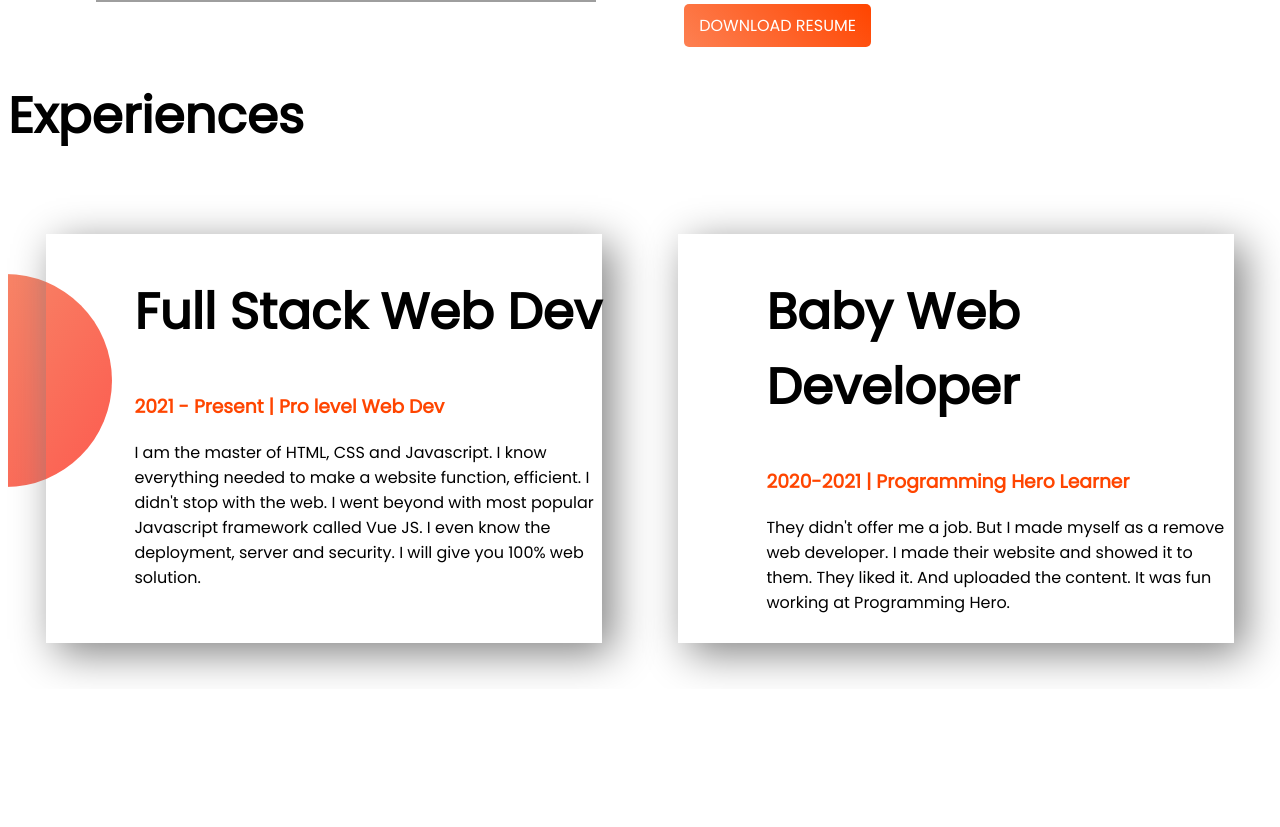
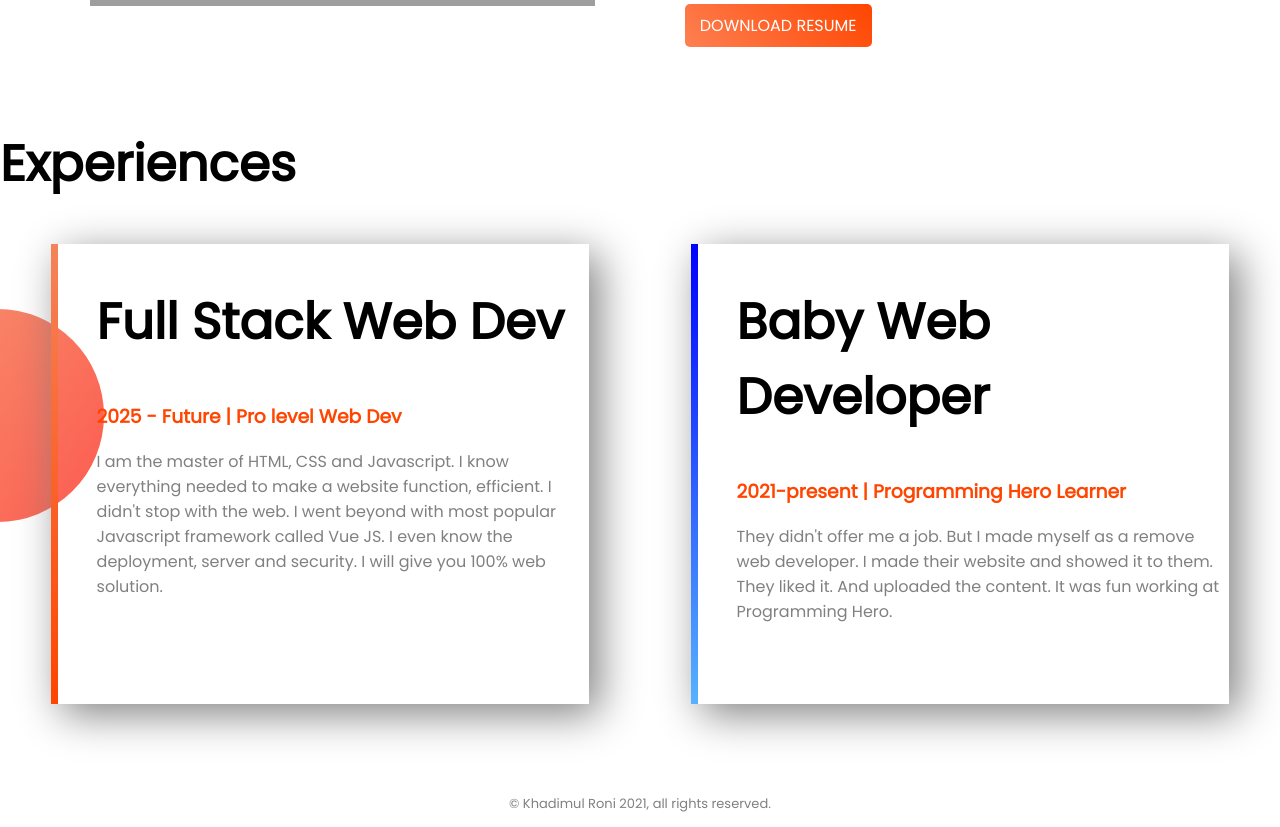
Before and after one commit to KhadimulRoni/portfolio-website, a plain HTML site: page index.html in a window 1280 px wide. Shown: the part 927-1754 px from the top of the page. Before the commit the page ends 1616 px from the top, so only its background shows below. Drawn offline with Linux system fonts and the light colour scheme; grey boxes are pictures that could not be loaded.

Commit message:
footer added

```diff
--- a/index.html
+++ b/index.html
@@ -38,18 +38,19 @@
     <section class="experiance">
         <h1>Experiences</h1>
         <div class="flexible-container">
-            <div id="Stack" class="web-dev">
+            <div id="stack" class="web-dev">
                 <h1>Full Stack Web Dev</h1>
-                <h3><span>2021 - Present | Pro level Web Dev</span></h3>
+                <h3><span>2025 - Future | Pro level Web Dev</span></h3>
                 <p>I am the master of HTML, CSS and Javascript. I know everything needed to make a website function, efficient. I didn't stop with the web. I went beyond with most popular Javascript framework called Vue JS. I even know the deployment, server and security. I will give you 100% web solution.</p>
             </div>
-            <div id="Baby" class="web-dev">
+            <div id="baby" class="web-dev">
                 <h1>Baby Web Developer</h1>
-                <h3><span>2020-2021 | Programming Hero Learner</span></h3>
+                <h3><span>2021-present | Programming Hero Learner</span></h3>
                 <p>They didn't offer me a job. But I made myself as a remove web developer. I made their website and showed it to them. They liked it. And uploaded the content. It was fun working at Programming Hero.</p>
             </div>
 
         </div>
     </section>
+    <footer><p>© Khadimul Roni 2021, all rights reserved.</p></footer>
 </body>
 </html>
--- a/style.css
+++ b/style.css
@@ -1,4 +1,5 @@
 body{
+    margin: 0;
     font-family: 'Poppins', sans-serif;
     background-image: url(top-banner.png);
     background-repeat: no-repeat;
@@ -19,6 +20,9 @@ span{
 }
 h2{
     font-size: 40px;
+}
+p{
+    color: gray;
 }
 .link-button{
     text-decoration: none;
@@ -51,13 +55,29 @@ h2{
     background-image: url(exp-bg.png);
     background-repeat: no-repeat;
     background-position: left;
+    margin: 7% 0;
 }
 .web-dev{
     width: 50%;
-    padding-left: 7%;
+    padding-left: 3%;
+    padding-bottom: 5%;
     box-shadow: 10px 10px 40px gray;
-    margin: 3%;
+    margin-left: 4%;
+    margin-right: 4%;
 }
-#Stack{
-    padding-bottom: 3%;
+#baby{
+    border-left: 7px solid;
+    border-image: linear-gradient(blue,rgb(86, 179, 255));
+    border-image-slice: 1;
+
 }
+#stack{
+    border-left: 7px solid;
+    border-image: linear-gradient(rgb(245, 131, 89),orangered);
+    border-image-slice: 1;
+
+}
+footer{
+    text-align: center;
+    font-size: 13px;
+}
```
